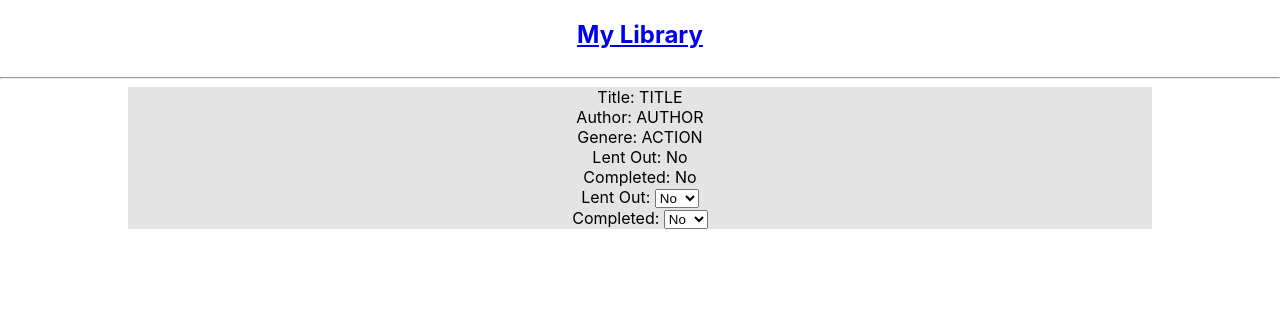
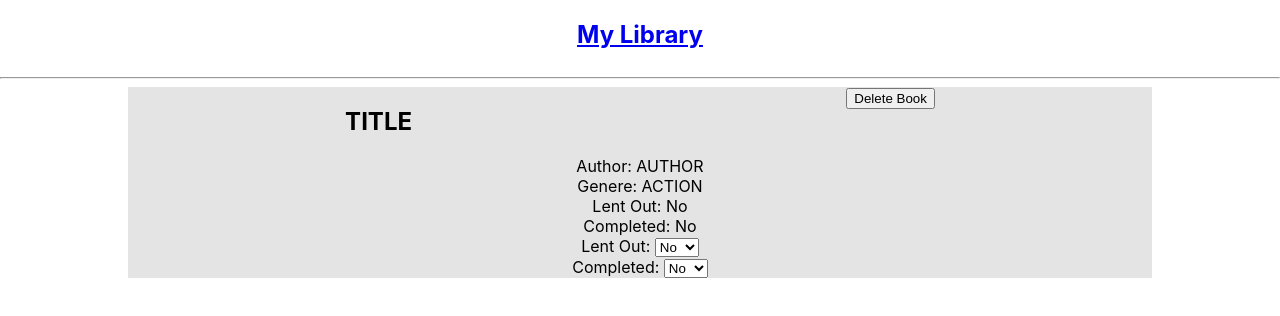
Before and after one commit to Joshua-Odell/library-client, a React (Create React App) app: page /book/1 in a window 1280 px wide. Shown: the top 316 px of the page. Built offline with nearby package versions, Linux system fonts and the light colour scheme; the HTML template or start-up script is replaced by a standard one.

Commit message:
Added a delete button

```diff
--- a/src/BookDetails/BookDetails.js
+++ b/src/BookDetails/BookDetails.js
@@ -30,20 +30,43 @@ export default class BookDetails extends Component {
 		}
 	};
 
+	// DeleteHandler is called from the book details section to remove an item from the db
+	DeleteHandler = () => {
+		alert('delete');
+	};
+
 	Display = () => {
 		if (this.state.wish) {
 			return (
 				<div>
-					<div id="Title">Title: {this.state.title} </div>
-					<div id="Author">Author: {this.state.author} </div>
-					<div id="Genere">Genere: {this.state.genere} </div>
+					<div className="container">
+						<div id="Title" className="item">
+							Title: {this.state.title}{' '}
+						</div>
+						<div className="item">
+							<button type="button" onClick={this.DeleteHandler.bind(this)}>
+								Delete Book
+							</button>
+						</div>
+					</div>
+					<div>
+						<div id="Author">Author: {this.state.author} </div>
+						<div id="Genere">Genere: {this.state.genere} </div>
+					</div>
 				</div>
 			);
 		} else {
 			return (
 				<div>
+					<div className="container">
+						<div id="Title" className="item">
+							<h2>{this.state.title}</h2>
+						</div>
+						<div className="item" onClick={this.DeleteHandler.bind(this)}>
+							<button type="button">Delete Book</button>
+						</div>
+					</div>
 					<div>
-						<div id="Title">Title: {this.state.title} </div>
 						<div id="Author">Author: {this.state.author} </div>
 						<div id="Genere">Genere: {this.state.genere} </div>
 						<div id="Lent">
```
